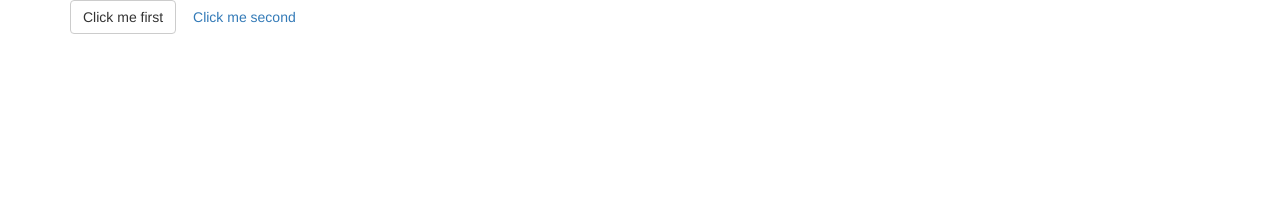
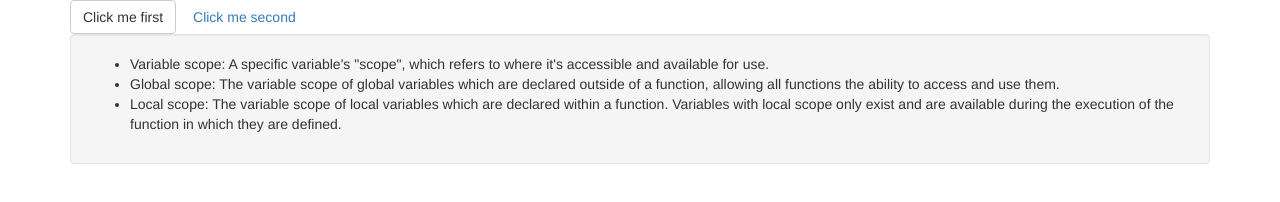
Before and after one commit to planeswalker1/variable-scope, a plain HTML site: page index.html in a window 1280 px wide. Drawn offline with Linux system fonts and the light colour scheme.

Commit message:
Add well div with explanation of scopes

```diff
--- a/index.html
+++ b/index.html
@@ -14,6 +14,15 @@
   <div class="container">
     <a id="click-one" class="btn btn-default">Click me first</a>
     <a id="click-two" class="btn btn-inverse">Click me second</a>
+    <div class="well">
+      <ul>
+        <li>Variable scope: A specific variable's "scope", which refers to where it's accessible and available for use.</li>
+
+        <li>Global scope: The variable scope of global variables which are declared outside of a function, allowing all functions the ability to access and use them.</li>
+
+        <li>Local scope: The variable scope of local variables which are declared within a function. Variables with local scope only exist and are available during the execution of the function in which they are defined.</li>
+      </ul>
+    </div>
   </div>
 </body>
 </html>
```
